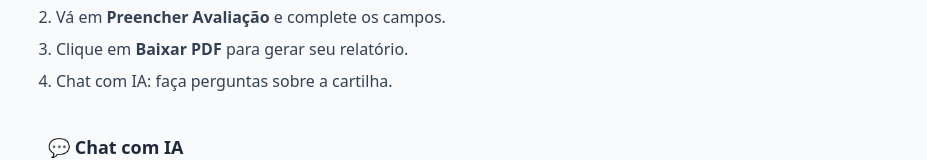
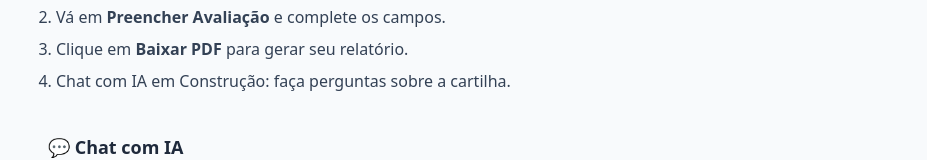
Before and after one commit to andsonandreribeiro09/Cartilha_Vida_Social, a plain HTML site: page index.html in a window 1280 px wide. Shown: the part 433-593 px from the top of the page, without its empty margins (176-1103 px from the left). Drawn offline with nearby package versions, Linux system fonts and the light colour scheme.

Commit message:
Update index.html

```diff
--- a/index.html
+++ b/index.html
@@ -42,7 +42,7 @@
         <li>Abra a <strong>Cartilha</strong> para leitura online.</li>
         <li>Vá em <strong>Preencher Avaliação</strong> e complete os campos.</li>
         <li>Clique em <strong>Baixar PDF</strong> para gerar seu relatório.</li>
-        <li>Chat com IA: faça perguntas sobre a cartilha.</li>
+        <li>Chat com IA em Construção: faça perguntas sobre a cartilha.</li>
       </ol>
     </section>
 
```
